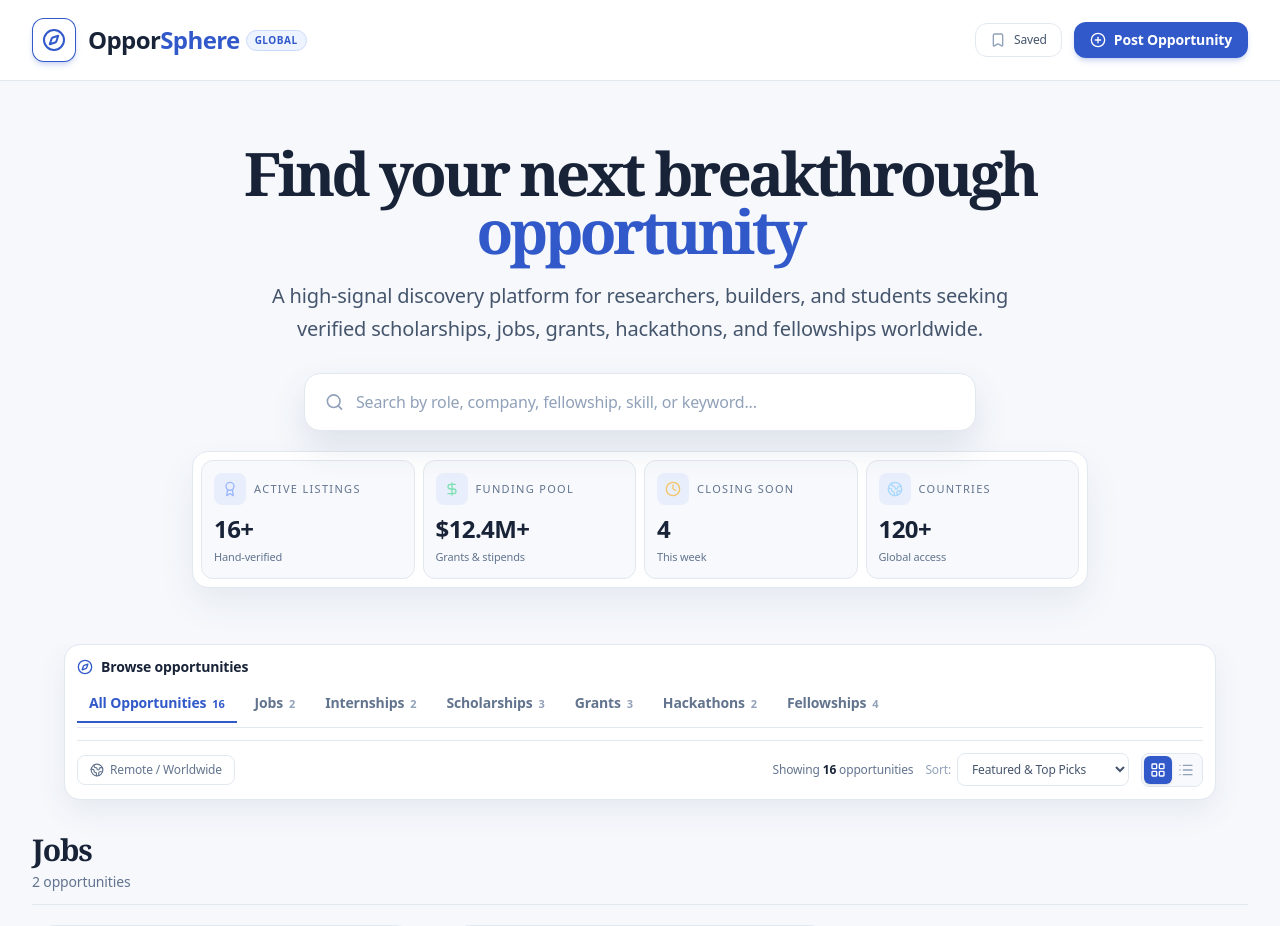
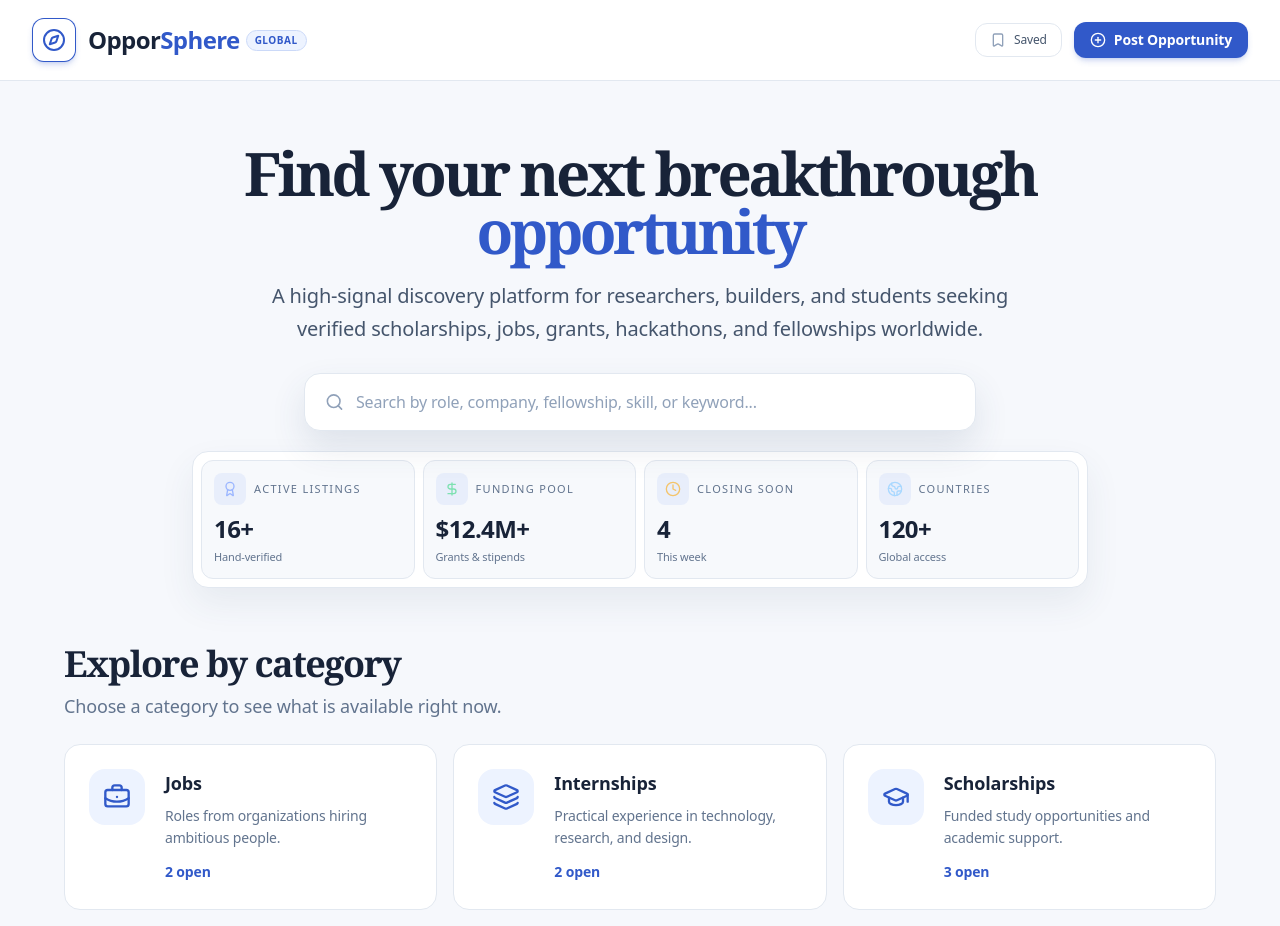
Before and after one commit to HappiProgrammer/Opportunities-Website, a Next.js app: page / in a window 1280 px wide. Shown: the top 926 px of the page. Built offline with nearby package versions, Linux system fonts and the light colour scheme.

Commit message:
Udated categories

```diff
--- a/src/components/FilterBar.tsx
+++ b/src/components/FilterBar.tsx
@@ -7,6 +7,12 @@ import {
 } from '../data/types';
 import {
   Compass,
+  BriefcaseBusiness,
+  GraduationCap,
+  Gift,
+  Code2,
+  UsersRound,
+  Layers3,
   LayoutGrid,
   List,
   RotateCcw,
@@ -23,14 +29,19 @@ interface FilterBarProps {
   totalFilteredCount: number;
 }
 
-const CATEGORIES: OpportunityCategory[] = [
-  'All',
-  'Jobs',
-  'Internships',
-  'Scholarships',
-  'Grants',
-  'Hackathons',
-  'Fellowships'
+const CATEGORIES: {
+  id: OpportunityCategory;
+  label: string;
+  description: string;
+  icon: React.ComponentType<{ className?: string }>;
+}[] = [
+  { id: 'All', label: 'All opportunities', description: 'Browse every verified opportunity in one place.', icon: Compass },
+  { id: 'Jobs', label: 'Jobs', description: 'Roles from organizations hiring ambitious people.', icon: BriefcaseBusiness },
+  { id: 'Internships', label: 'Internships', description: 'Practical experience in technology, research, and design.', icon: Layers3 },
+  { id: 'Scholarships', label: 'Scholarships', description: 'Funded study opportunities and academic support.', icon: GraduationCap },
+  { id: 'Grants', label: 'Grants', description: 'Funding for ideas, research, and growing projects.', icon: Gift },
+  { id: 'Hackathons', label: 'Hackathons', description: 'Build, compete, and connect with new communities.', icon: Code2 },
+  { id: 'Fellowships', label: 'Fellowships', description: 'Selective programs for future leaders and builders.', icon: UsersRound }
 ];
 
 export default function FilterBar({
@@ -66,41 +77,46 @@ export default function FilterBar({
   return (
     <div className="w-full mb-8">
       <div className="max-w-7xl mx-auto px-4 sm:px-6 lg:px-8">
-        <div className="rounded-2xl border border-slate-200 bg-white p-3 shadow-[0_12px_30px_rgba(52,72,106,0.08)]">
-          <div className="flex items-center gap-2 pb-2">
-            <Compass className="h-4 w-4 flex-shrink-0 text-[#3159c9]" />
-            <span className="text-sm font-semibold text-[#182338]">Browse opportunities</span>
+        <div>
+          <div className="mb-6">
+            <h2 className="font-display text-3xl sm:text-4xl font-bold text-[#182338]">Explore by category</h2>
+            <p className="mt-2 text-base sm:text-lg text-slate-500">Choose a category to see what is available right now.</p>
           </div>
 
           <div
             role="tablist"
             aria-label="Opportunity categories"
-            className="flex gap-1.5 overflow-x-auto border-b border-slate-200 pb-1 scrollbar-none no-scrollbar"
+            className="grid grid-cols-1 gap-4 sm:grid-cols-2 lg:grid-cols-3"
           >
-            {CATEGORIES.map((category) => {
-              const isSelected = filterState.category === category;
+            {CATEGORIES.slice(1).map((category) => {
+              const isSelected = filterState.category === category.id;
+              const Icon = category.icon;
               return (
                 <button
-                  key={category}
+                  key={category.id}
                   role="tab"
                   aria-selected={isSelected}
-                  onClick={() => onFilterChange({ category })}
-                  className={`flex-shrink-0 border-b-2 px-3 py-2 text-xs sm:text-sm font-semibold transition-colors ${
+                  onClick={() => onFilterChange({ category: category.id })}
+                  className={`group flex min-h-[166px] items-start gap-5 rounded-2xl border bg-white p-6 text-left transition-all hover:-translate-y-0.5 hover:shadow-[0_16px_35px_rgba(52,72,106,0.1)] ${
                     isSelected
-                      ? 'border-[#3159c9] text-[#3159c9]'
-                      : 'border-transparent text-slate-500 hover:border-[#cbd9f8] hover:text-[#3159c9]'
+                      ? 'border-[#9eb5eb] ring-2 ring-[#edf3ff]'
+                      : 'border-slate-200 hover:border-[#cbd9f8]'
                   }`}
                 >
-                  {category === 'All' ? 'All Opportunities' : category}
-                  <span className={`ml-1.5 text-[11px] ${isSelected ? 'text-[#3159c9]' : 'text-slate-400'}`}>
-                    {categoryCounts[category]}
+                  <span className={`flex h-14 w-14 flex-shrink-0 items-center justify-center rounded-2xl ${isSelected ? 'bg-[#3159c9] text-white' : 'bg-[#edf3ff] text-[#3159c9]'}`}>
+                    <Icon className="h-7 w-7" />
+                  </span>
+                  <span className="min-w-0">
+                    <span className="block text-lg font-bold text-[#182338] group-hover:text-[#3159c9]">{category.label}</span>
+                    <span className="mt-2 block text-sm leading-relaxed text-slate-500">{category.description}</span>
+                    <span className="mt-3 block text-sm font-semibold text-[#3159c9]">{categoryCounts[category.id]} open</span>
                   </span>
                 </button>
               );
             })}
           </div>
 
-          <div className="mt-3 flex flex-wrap items-center justify-between gap-3 pt-3 border-t border-slate-200">
+          <div className="mt-8 flex flex-wrap items-center justify-between gap-3 rounded-2xl border border-slate-200 bg-white p-4 shadow-[0_12px_30px_rgba(52,72,106,0.06)]">
             <div className="flex flex-wrap items-center gap-2.5">
               <button
                 onClick={() => onFilterChange({ isRemoteOnly: !filterState.isRemoteOnly })}
```
